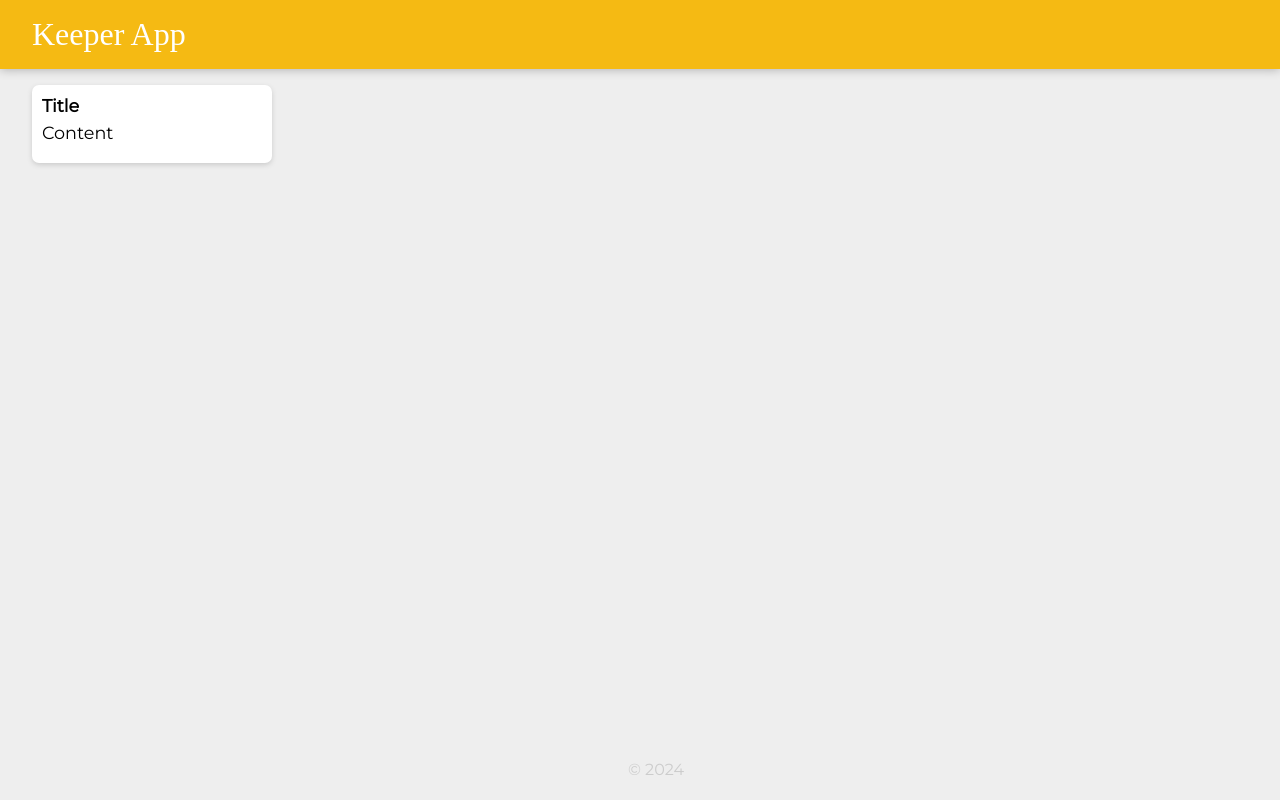
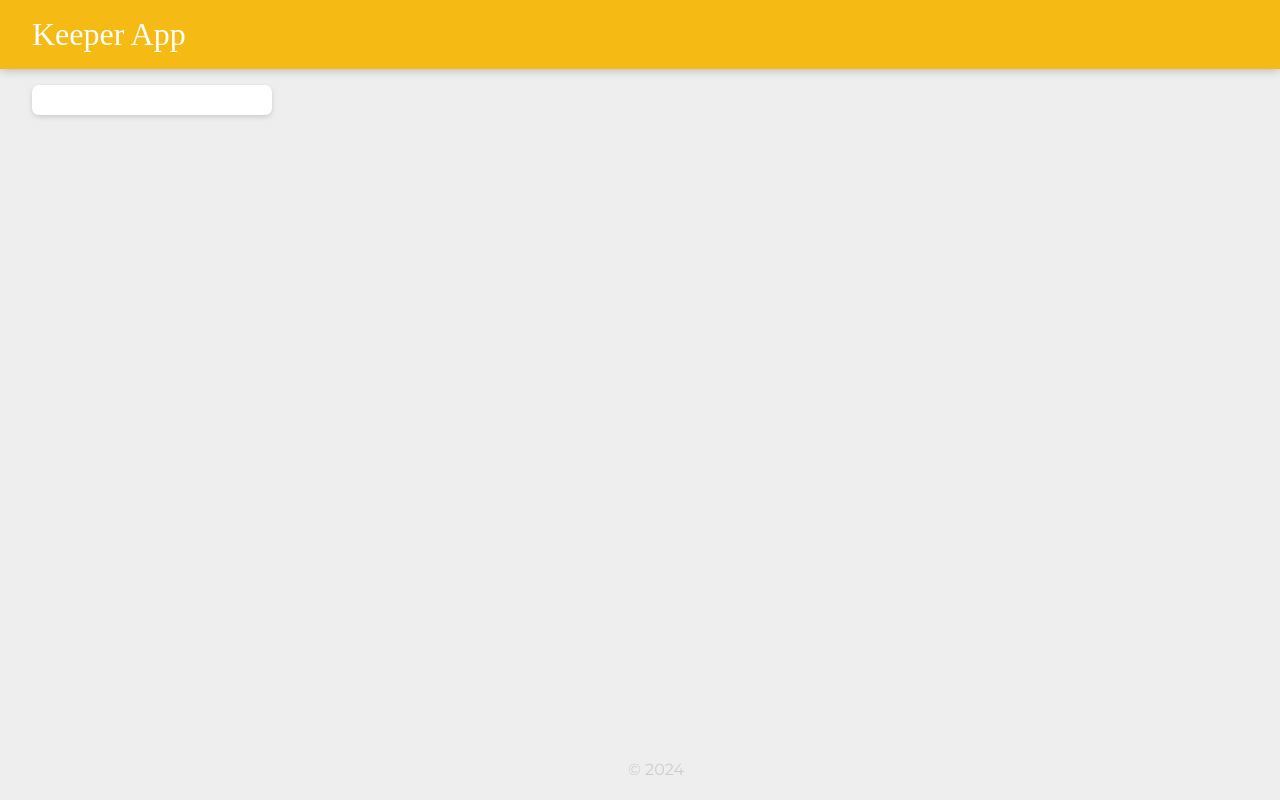
Before and after one commit to Farahalh/react-keeper-app-challenge, a React (Vite) app: page / in a window 1280 px wide. Built offline with nearby package versions, Linux system fonts and the light colour scheme; a web font is replaced by a local one.

Commit message:
mapping components, fixing issue with export and 'any' type TBC

```diff
--- a/src/components/Header.tsx
+++ b/src/components/Header.tsx
@@ -2,8 +2,8 @@ import React from "react";
 
 export default function Header() {
   return (
-    <header >
-  <h1 >Keeper App</h1>
+    <header>
+      <h1>Keeper App</h1>
     </header>
-  )
+  );
 }
--- a/src/components/Note.tsx
+++ b/src/components/Note.tsx
@@ -1,10 +1,10 @@
 import React from "react";
 
-export default function Note() {
+export default function Note(props) {
   return (
     <div className="note">
-      <h1>Title</h1>
-      <p>Content</p>
+      <h1>{props.title}</h1>
+      <p>{props.content}</p>
     </div>
   );
 }
```
Also changed, not shown: src/components/CreateNote.tsx (added, +7 -0 lines), src/notes.ts (+13 -7 lines).
